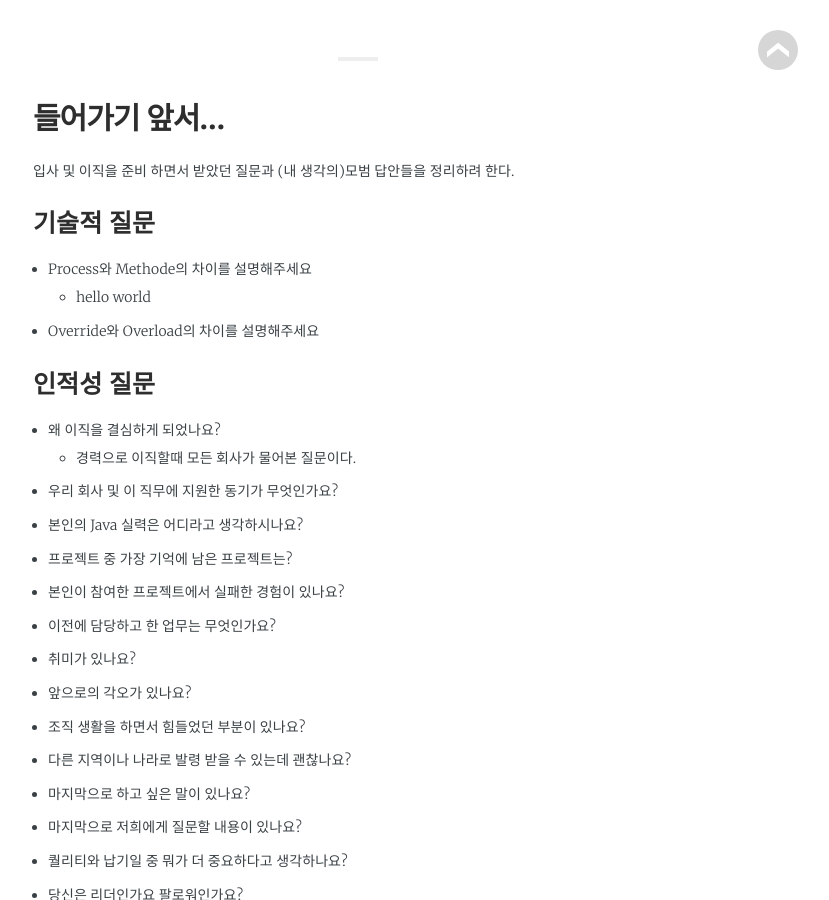
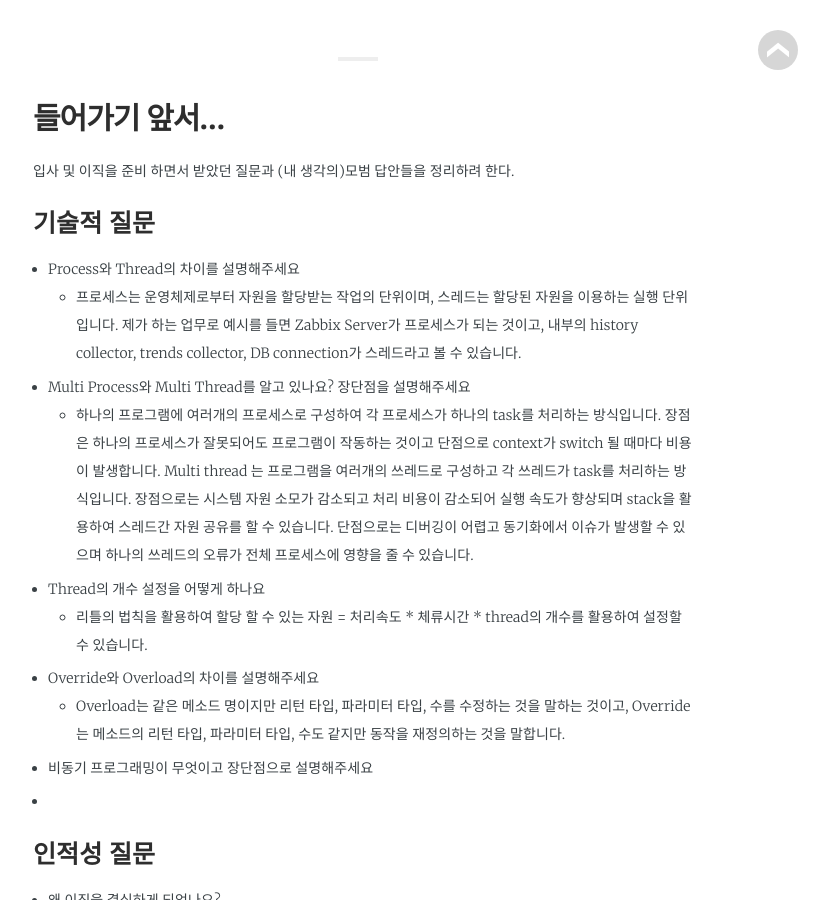
Before and after one commit to rmsdud2435/geunny-blog, a Jekyll site: the page built from _posts/2021-09-12-Interview_20210912.md, in a window 1280 px wide and 900 px high, scrolled down 488 px. Shown: the whole window, without its empty margins (282-1111 px from the left). Built offline with Jekyll 4.4.1, drawn with Linux system fonts in a browser that asks for light colours; some web fonts are replaced.

Commit message:
Adding QNA

```diff
--- a/_posts/2021-09-12-Interview_20210912.md
+++ b/_posts/2021-09-12-Interview_20210912.md
@@ -16,10 +16,22 @@ comments:          true
 
 ### 기술적 질문
 
- - Process와 Methode의 차이를 설명해주세요
-    - hello world
+ - Process와 Thread의 차이를 설명해주세요
+    - 프로세스는 운영체제로부터 자원을 할당받는 작업의 단위이며, 스레드는 할당된 자원을 이용하는 실행 단위입니다. 제가 하는 업무로 예시를 들면 Zabbix Server가 프로세스가 되는 것이고, 내부의 history collector, trends collector, DB connection가 스레드라고 볼 수 있습니다.
+
+ - Multi Process와 Multi Thread를 알고 있나요? 장단점을 설명해주세요
+    - 하나의 프로그램에 여러개의 프로세스로 구성하여 각 프로세스가 하나의 task를 처리하는 방식입니다. 장점은 하나의 프로세스가 잘못되어도 프로그램이 작동하는 것이고 단점으로 context가 switch 될 때마다 비용이 발생합니다. Multi thread 는 프로그램을 여러개의 쓰레드로 구성하고 각 쓰레드가 task를 처리하는 방식입니다. 장점으로는 시스템 자원 소모가 감소되고 처리 비용이 감소되어 실행 속도가 향상되며 stack을 활용하여 스레드간 자원 공유를 할 수 있습니다. 단점으로는 디버깅이 어렵고 동기화에서 이슈가 발생할 수 있으며 하나의 쓰레드의 오류가 전체 프로세스에 영향을 줄 수 있습니다.
+
+ - Thread의 개수 설정을 어떻게 하나요
+    - 리틀의 법칙을 활용하여 할당 할 수 있는 자원 = 처리속도 * 체류시간 * thread의 개수를 활용하여 설정할 수 있습니다.
 
  - Override와 Overload의 차이를 설명해주세요
+    - Overload는 같은 메소드 명이지만 리턴 타입, 파라미터 타입, 수를 수정하는 것을 말하는 것이고, Override는 메소드의 리턴 타입, 파라미터 타입, 수도 같지만 동작을 재정의하는 것을 말합니다.
+
+
+ - 비동기 프로그래밍이 무엇이고 장단점으로 설명해주세요
+
+ -
 
 ### 인적성 질문
 
```
